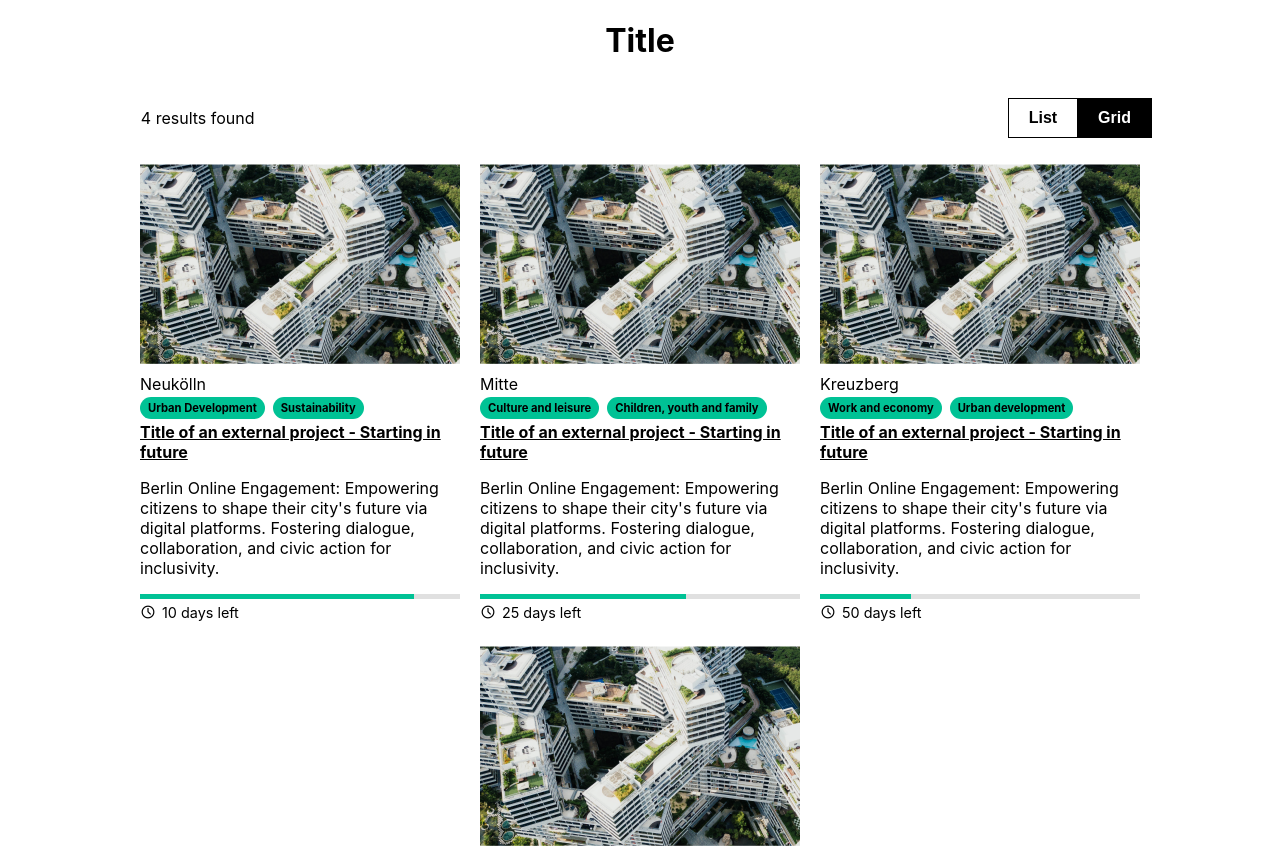
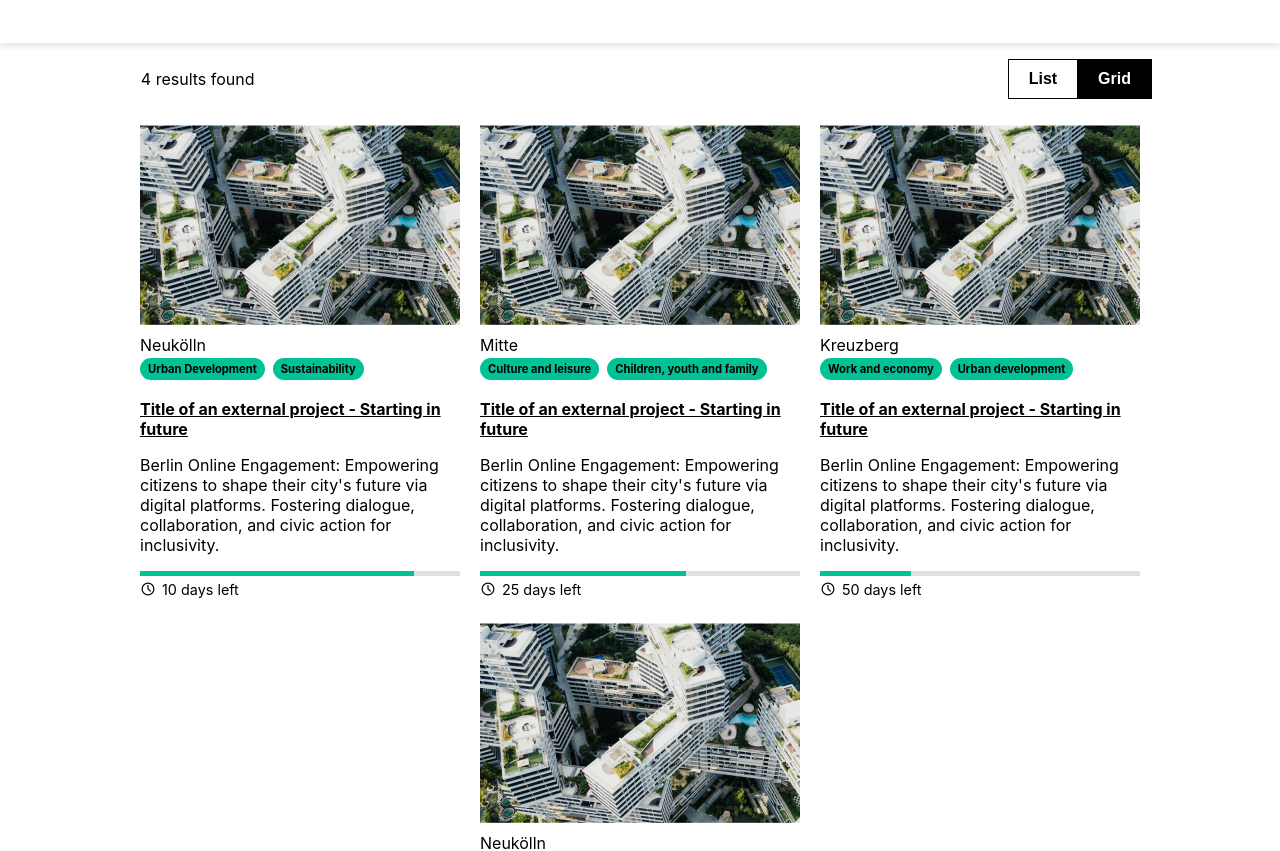
Before and after one commit to ellakatajisto/project-app, a React (Create React App) app: page / in a window 1280 px wide. Shown: the top 851 px of the page. Built offline with nearby package versions, Linux system fonts and the light colour scheme.

Commit message:
small changed, added division bar

```diff
--- a/src/App.css
+++ b/src/App.css
@@ -8,6 +8,7 @@
   align-items: center;
   justify-content: center;
   color: black;
+  box-shadow: 0 4px 6px rgba(0, 0, 0, 0.1); /* Shadow with slight blur */
 }
 
 .App-body {
--- a/src/App.js
+++ b/src/App.js
@@ -42,7 +42,7 @@ function App() {
   return (
     <div className="App">
       <header className="App-header">
-        <h1>Title</h1>
+        <h1></h1>
       </header>
       <div>
         <div className="header-container">
--- a/src/ProjectCard.css
+++ b/src/ProjectCard.css
@@ -152,7 +152,6 @@
 }
 
 .project-title {
-  margin: 0px;
   text-decoration: underline;
   font-weight: bold;
 }
@@ -169,3 +168,11 @@
   background-color: #00c295; /* Color of the progress (green) */
   width: 0%; /* This will be dynamically set */
 }
+
+.divider {
+  width: 100%;
+  height: 1px; /* Set the height of the progress bar */
+  background-color: #D3D3D3; /* Light background color for the container */
+  margin-top: 15px;
+  margin-bottom: 10px;
+}
--- a/src/ProjectCard.js
+++ b/src/ProjectCard.js
@@ -53,6 +53,7 @@ function ProjectCard(props) {
           </p>
         </div>
       </div>
+      {!isGrid && !isSmall && <div className="divider"></div>}
     </div>
   );
 }
```
